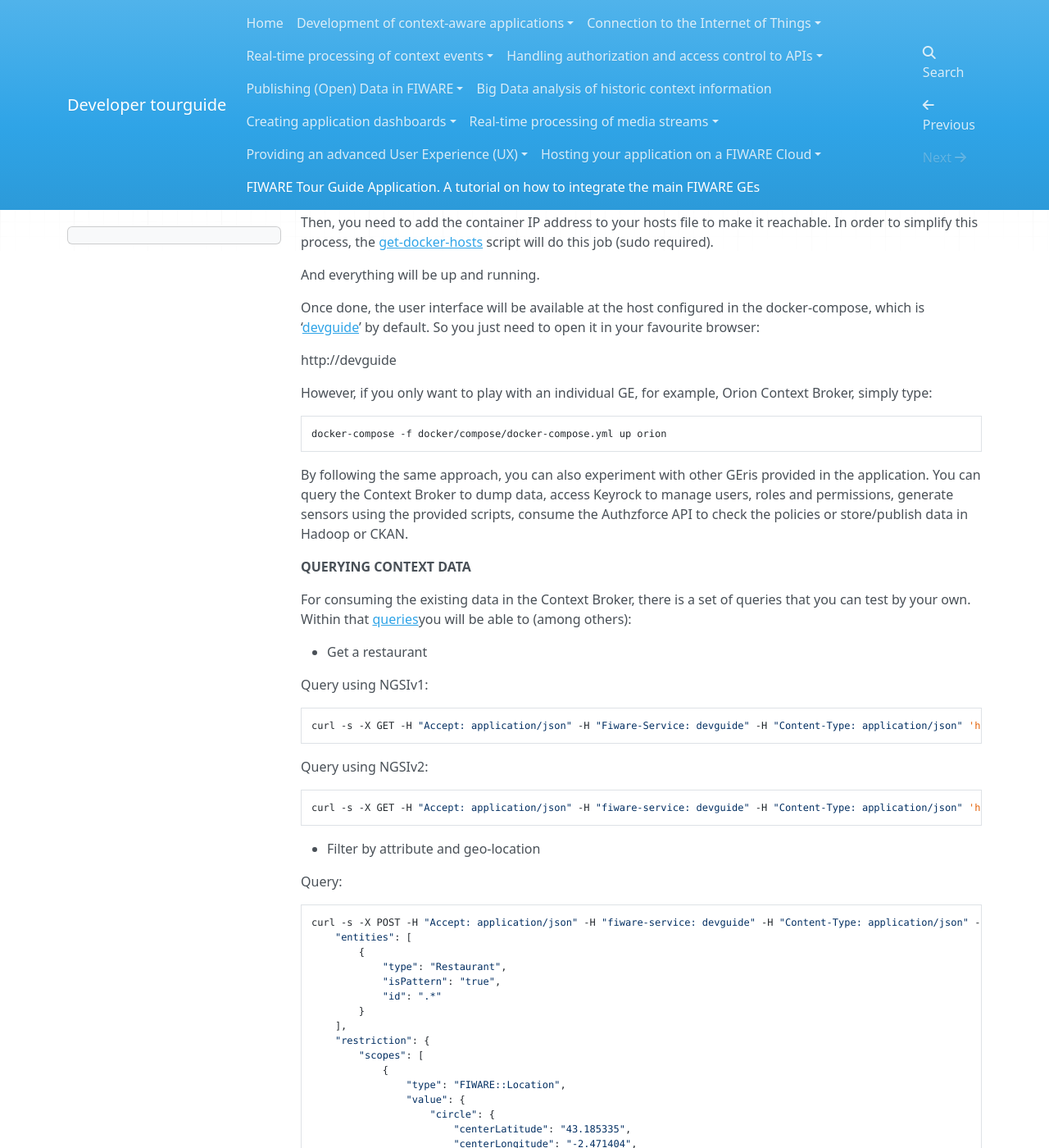
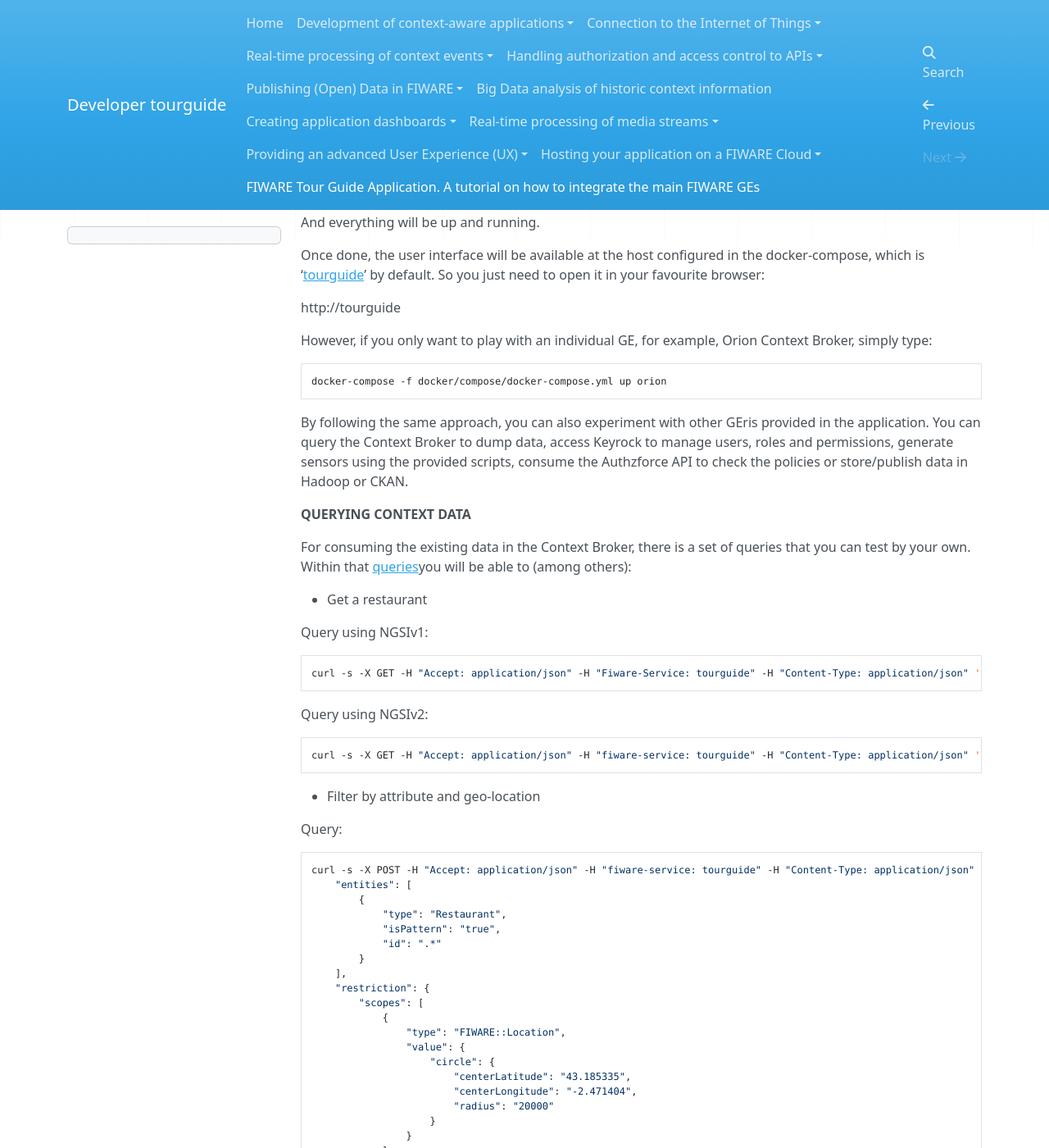
Before and after one commit to FIWARE-Ops/docs.TourGuide, an MkDocs documentation site: the page built from doc/fiware-tour-guide-application-a-tutorial-on-how-to-integrate-the-main-fiware-ges/fiware-tour-guide-application-a-tutorial-on-how-to-integrate-the-main-fiware-ges.md, in a window 1280 px wide and 1400 px high, scrolled down 2858 px. Shown: the whole window at 82% size. Built offline with MkDocs 1.6.1, drawn with Linux system fonts in a browser that asks for light colours; nearby versions of some CDN libraries; comment, search, counter and statistics services are not loaded; old or Windows-style settings are respelled for this version of MkDocs; some of the changed text lies outside the part shown.

```diff
--- a/doc/fiware-tour-guide-application-a-tutorial-on-how-to-integrate-the-main-fiware-ges/fiware-tour-guide-application-a-tutorial-on-how-to-integrate-the-main-fiware-ges.md
+++ b/doc/fiware-tour-guide-application-a-tutorial-on-how-to-integrate-the-main-fiware-ges/fiware-tour-guide-application-a-tutorial-on-how-to-integrate-the-main-fiware-ges.md
@@ -111,7 +111,7 @@ the Generic Enablers.
 
 The docker-compose file created for the Developer’s Guide APP is
 available
-[here](https://github.com/Bitergia/fiware-devguide-app/blob/master/docker/compose/docker-compose.yml)and
+[here](https://github.com/Fiware/tutorials.TourGuide-App/blob/master/docker/compose/docker-compose.yml)and
 defines the scenario described by the image below. This configuration
 has all the advantages of using isolated environments and exposing each
 generic enabler from a desired port:
@@ -122,25 +122,20 @@ GUIDE\_2](images/IMAGEN-APP-TOUR-GUIDE_2-1024x643.jpg)](images/IMAGEN-APP-TOUR-G
 **EXPERIMENTING**
 
 Download the
-[repository](https://github.com/Bitergia/fiware-devguide-app), make sure
+[repository](https://github.com/Fiware/tutorials.TourGuide-App), make sure
 you have [Docker](https://www.docker.com/)and
 [Docker-compose](https://docs.docker.com/compose/) installed and
 running, then execute the following command:
 
     docker-compose -f docker/compose/docker-compose.yml up
 
-Then, you need to add the container IP address to your hosts file to
-make it reachable. In order to simplify this process, the
-[get-docker-hosts](https://github.com/Bitergia/docker/tree/master/utils#get-docker-hosts)
-script will do this job (sudo required).
-
 And everything will be up and running.
 
 Once done, the user interface will be available at the host configured
-in the docker-compose, which is ‘[devguide](http://devguide)’ by
+in the docker-compose, which is ‘[tourguide](http://tourguide)’ by
 default. So you just need to open it in your favourite browser:
 
-http://devguide
+http://tourguide
 
 However, if you only want to play with an individual GE, for example,
 Orion Context Broker, simply type:
@@ -157,24 +152,24 @@ the policies or store/publish data in Hadoop or CKAN.
 
 For consuming the existing data in the Context Broker, there is a set of
 queries that you can test by your own. Within that
-[queries](https://github.com/Bitergia/fiware-devguide-app/blob/master/utils/orion/devguide-orion-requests.json)you
+[queries](https://github.com/Fiware/tutorials.TourGuide-App/blob/master/utils/orion/devguide-orion-requests.json)you
 will be able to (among others):
 
 - Get a restaurant
 
     Query using NGSIv1:
 
-    curl -s -X GET -H "Accept: application/json" -H "Fiware-Service: devguide" -H "Content-Type: application/json" 'http://orion:1026/v1/contextEntities/Elizalde' | python -m json.tool
+    curl -s -X GET -H "Accept: application/json" -H "Fiware-Service: tourguide" -H "Content-Type: application/json" 'http://orion:1026/v1/contextEntities/Elizalde' | python -m json.tool
 
     Query using NGSIv2:
 
-    curl -s -X GET -H "Accept: application/json" -H "fiware-service: devguide" -H "Content-Type: application/json" 'http://compose_orion_1:1026/v2/entities/Elizalde' | python -m json.tool
+    curl -s -X GET -H "Accept: application/json" -H "fiware-service: tourguide" -H "Content-Type: application/json" 'http://compose_orion_1:1026/v2/entities/Elizalde' | python -m json.tool
 
 - Filter by attribute and geo-location
 
     Query:
 
-    curl -s -X POST -H "Accept: application/json" -H "fiware-service: devguide" -H "Content-Type: application/json" -d '{
+    curl -s -X POST -H "Accept: application/json" -H "fiware-service: tourguide" -H "Content-Type: application/json" -d '{
         "entities": [
             {
                 "type": "Restaurant",
@@ -206,7 +201,7 @@ will be able to (among others):
 
     Query:
 
-    curl -X POST -H "Accept: application/json" -H "fiware-service: devguide" -H "Content-Type: application/json" -d '{
+    curl -X POST -H "Accept: application/json" -H "fiware-service: tourguide" -H "Content-Type: application/json" -d '{
         "entities": [
             {
                 "type": "Restaurant",
@@ -236,7 +231,7 @@ There is an initial users, organizations, roles and permissions added by
 default using the [python-keystone
 client](http://docs.openstack.org/developer/python-keystoneclient/using-api-v3.html)
 for Keyrock. The file is available in the
-[repository](https://github.com/Bitergia/fiware-devguide-app/blob/master/docker/images/fiware-devguide-app/keystone_provision.py)and
+[repository](https://github.com/Fiware/tutorials.TourGuide-App/blob/master/docker/images/tutorials.tourguide-app/keystone_provision.py)and
 you can modify it according to your needs.
 
 **SENSORS DATA**
@@ -251,8 +246,8 @@ modify the docker-compose.yml file setting the variables:
 And for the occupancy levels you can refer to a restaurant and/or time
 frame. Check the options by doing:
 
-    docker exec -i -t compose_devguide_1 node
-    fiware-devguide-app/server/feeders/occupancyupdater.js --help
+    docker exec -i -t compose_tourguide_1 node
+    tutorials.tourguide-app/server/feeders/occupancyupdater.js --help
 
 It will update the occupancy levels from a restaurant at the time of
 execution.
@@ -305,4 +300,4 @@ functional environment for experimenting with the main FIWARE GEs.
 and to deploy the application using the Docker infrastructure provided
 by the [FIWARE Lab](http://lab.fiware.org). Last but not least In the
 near future we will be integrating more GEs. Stay tuned by following our
-Github [repository](https://github.com/Bitergia/fiware-devguide-app)!
+Github [repository](https://github.com/Fiware/tutorials.TourGuide-App)!
```
Also changed, not shown: other parts of doc/fiware-tour-guide-application-a-tutorial-on-how-to-integrate-the-main-fiware-ges/fiware-tour-guide-application-a-tutorial-on-how-to-integrate-the-main-fiware-ges.md (+2 -2 lines).
